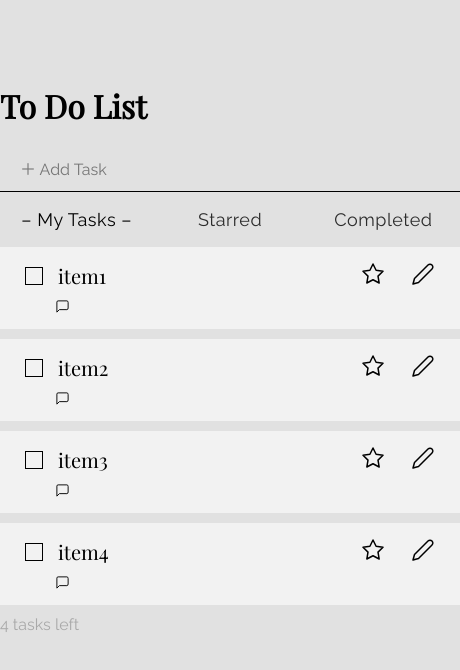
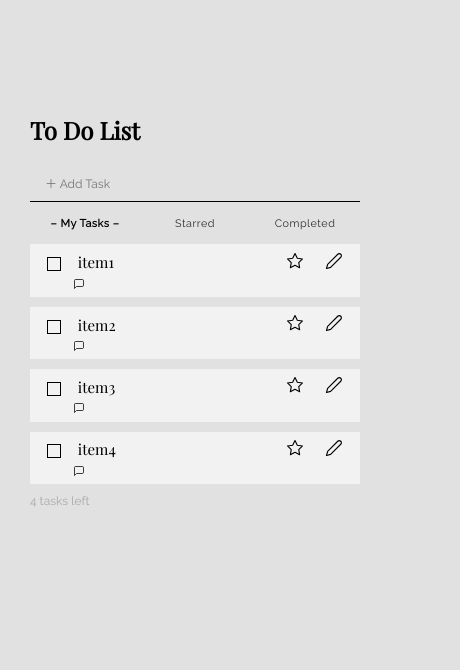
Before and after one commit to chrysophyta/todo-list, a React (Create React App) app: page / in a window 390 px wide. Shown: the top 670 px of the page, 460 px wide, since content can reach past the window. Built offline with nearby package versions, Linux system fonts and the light colour scheme.

Commit message:
feat: change unit to enable responsiveness

```diff
--- a/src/components/AddTask.js
+++ b/src/components/AddTask.js
@@ -5,12 +5,13 @@ import uuid from 'uuid';
 const StyledForm = styled.form`
   display: flex;
   flex-direction: column;
+  width: 100%;
   input {
-    height: 45px;
-    width: 460px;
+    height: 3rem;
+    width: 100%;
     margin: auto;
-    padding-left: 20px;
-    font-size: 16px;
+    padding-left: 1.25rem;
+    font-size: 1rem;
     color: lightgray;
     background: none;
     border: none;
--- a/src/components/App.js
+++ b/src/components/App.js
@@ -19,6 +19,11 @@ const StyledApp = styled.div`
     font-family: 'Playfair Display';
     display: block;
     width: 100%;
+  }
+  @media (max-width: 459px) {
+    width: 100%;
+    margin: 0px;
+    padding: 30px;
   }
 `;
 
--- a/src/components/List.js
+++ b/src/components/List.js
@@ -3,11 +3,15 @@ import ListItem from './ListItem';
 import styled from 'styled-components';
 
 const StyledList = styled.div`
-  width: 460px;
+  width: 100%;
   display: flex;
   flex-direction: column;
   p {
     color: darkgrey;
+  }
+  @media (max-width: 459px) {
+    width: 100%;
+    margin: 0 2rem;
   }
 `;
 
--- a/src/components/ListItem.js
+++ b/src/components/ListItem.js
@@ -7,10 +7,10 @@ const StyledListItem = styled.li`
   flex-direction: column;
   background: #f2f2f2;
   margin-bottom: 10px;
-  padding: 10px;
+  padding: 0.4rem;
   .list-labels {
     display: flex;
-    margin: 5px 15px;
+    margin: 0.25rem 1rem;
     align-items: center;
     position: relative;
   }
@@ -18,23 +18,22 @@ const StyledListItem = styled.li`
     position: absolute;
   }
   .star {
-    right: 50px;
+    right: 3.25rem;
   }
   .edit {
     right: 0;
   }
   .item-title {
-    margin-left: 10px;
-    flex-basis: 325px;
-    font-size: 20px;
+    margin-left: 0.75rem;
+    font-size: 1.25rem;
     font-family: 'Playfair Display';
   }
   input {
-    margin-left: 10px;
+    margin-left: 0.75rem;
     border: none;
     background: none;
     border-bottom: 2px solid black;
-    font-size: 20px;
+    font-size: 1.25rem;
     font-family: 'Playfair Display';
   }
   input:focus {
@@ -45,7 +44,7 @@ const StyledListItem = styled.li`
   }
   label.item-title:before {
     content: '';
-    padding: 8px;
+    padding: 0.5rem;
     border: 1px solid black;
     position: absolute;
     top: 5px;
@@ -67,18 +66,22 @@ const StyledListItem = styled.li`
   .content-icons {
     display: flex;
     justify-content: flex-start;
-    margin-left: 40px;
+    margin-left: 3rem;
     line-height: 50%;
   }
   .content-icons svg {
-    height: 15px;
-    width: 15px;
-    margin: 5px;
+    height: 1rem;
+    width: 1rem;
+    margin: 0.2rem;
   }
   .content-icons span {
     display: flex;
     align-items: center;
     font-size: 10px;
+  }
+  span > div > svg {
+    height: 1.5rem;
+    width: 1.5rem;
   }
 `;
 
--- a/src/components/Nav.js
+++ b/src/components/Nav.js
@@ -5,18 +5,19 @@ import styled from 'styled-components';
 
 const StyledNav = styled.nav`
   color: black;
-  font-size: 18px;
-  height: 55px;
+  font-size: 0.9rem;
+  height: 3.5rem;
+  width: 100%;
   ul {
     display: flex;
     height: 100%;
-    width: 460px;
+    width: 100%;
     justify-content: space-around;
     align-items: center;
   }
   .menu-item.active,
   .menu-item:hover {
-    font-weight: 400;
+    font-weight: 700;
     opacity: 1;
   }
 
--- a/src/index.css
+++ b/src/index.css
@@ -4,6 +4,9 @@
   padding: 0;
   font-family: 'Raleway';
   box-sizing: border-box;
+}
+html {
+  font-size: 16px;
 }
 select,
 input {
@@ -23,3 +26,9 @@ body {
 ul > li {
   list-style-type: none;
 }
+
+@media (max-width: 459px) {
+  html {
+    font-size: 12px;
+  }
+}
```
